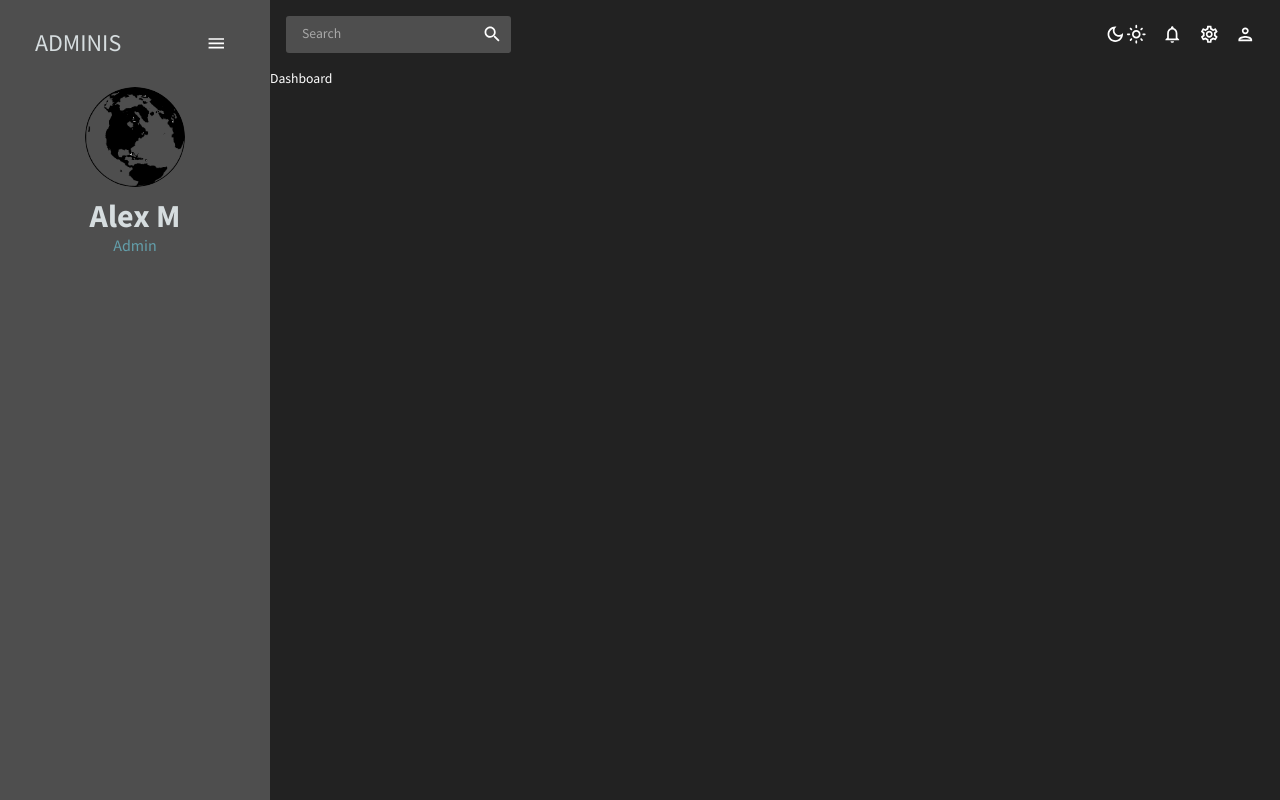
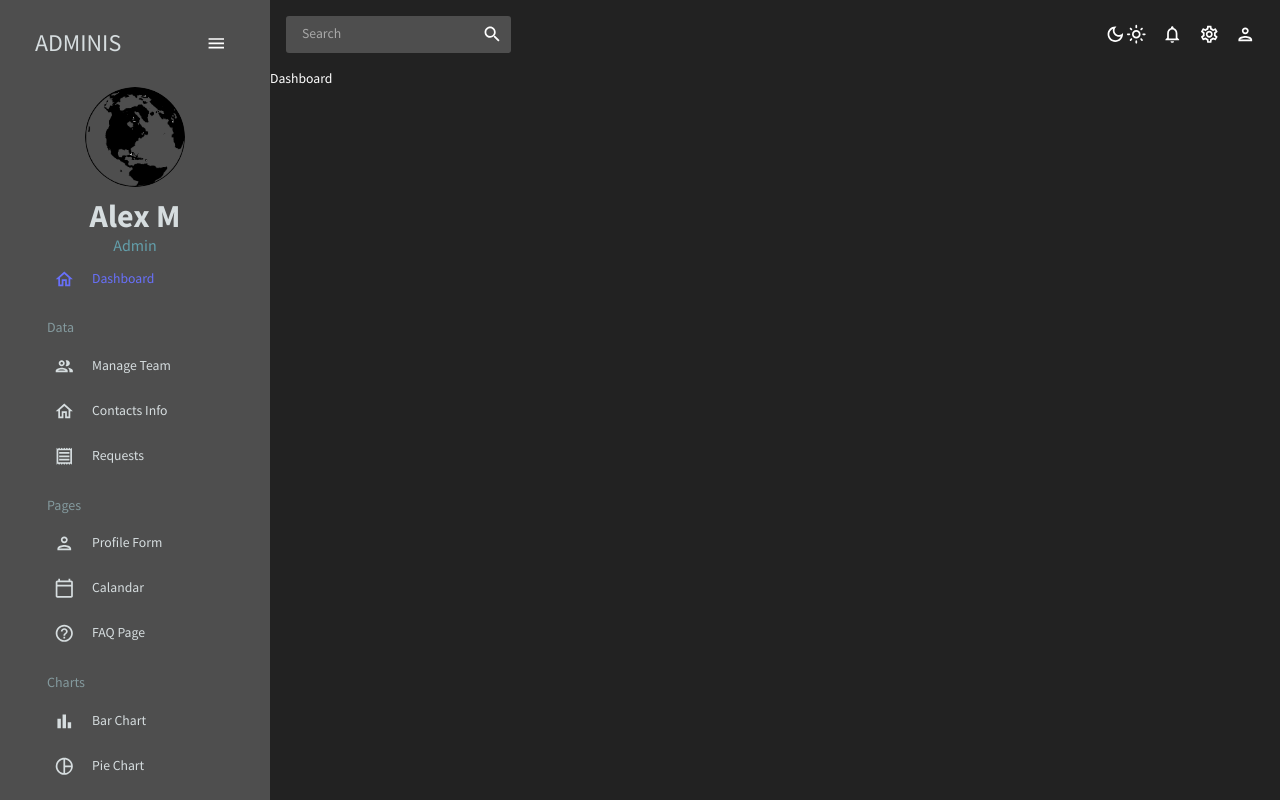
Before and after one commit to AlexIMR0/recycle, a React (Create React App) app: page / in a window 1280 px wide. Built offline with nearby package versions, Linux system fonts and the light colour scheme.

Commit message:
Fixed all the components should be visible now

```diff
--- a/src/scenes/global/Sidebar.jsx
+++ b/src/scenes/global/Sidebar.jsx
@@ -26,10 +26,8 @@ const Item = ({title, to , icon ,  selected, setSelected})=>{
         onClick  = {() => setSelected(title )}
         icon = {icon}
         >
-        <Typography>
-
-        </Typography>
-        <Link/>
+        <Typography>{title}</Typography>
+        <Link to={to}/>
         </MenuItem>
     )
 }
@@ -108,8 +106,95 @@ const Sidebar = () => {
            )}
            {/* Menu items */}
            <Box paddingLeft={isCollapsed ? undefined : "10%"}>
-
-
+            <Item
+            title = "Dashboard"
+            to ="/"
+            icon = {<HomeOutlinedIcon/>}
+            selected = {selected}
+            setSelected = {setSelected}
+            />
+            <Typography
+            variant="h6"
+            color={colors.gray[300]}
+            sx={{m: "15px 0 5px 20px" }}>Data</Typography>
+            <Item
+            title = "Manage Team"
+            to ="/team"
+            icon = {<PeopleOutlinedIcon/>}
+            selected = {selected}
+            setSelected = {setSelected}
+            />
+            <Item
+            title = "Contacts Info"
+            to ="/contacts"
+            icon = {<HomeOutlinedIcon/>}
+            selected = {selected}
+            setSelected = {setSelected}
+            />
+            <Item
+            title = "Requests"
+            to ="/requests"
+            icon = {<ReceiptOutlinedIcon/>}
+            selected = {selected}
+            setSelected = {setSelected}
+            />
+             <Typography
+            variant="h6"
+            color={colors.gray[300]}
+            sx={{m: "15px 0 5px 20px" }}>Pages</Typography>
+            <Item
+            title = "Profile Form"
+            to ="/form"
+            icon = {<PersonOutlinedIcon/>}
+            selected = {selected}
+            setSelected = {setSelected}
+            />
+            <Item
+            title = "Calandar"
+            to ="/calendar"
+            icon = {<CalendarTodayOutlinedIcon/>}
+            selected = {selected}
+            setSelected = {setSelected}
+            />
+            <Item
+            title = "FAQ Page"
+            to ="/faq"
+            icon = {<HelpOutlineOutlinedIcon/>}
+            selected = {selected}
+            setSelected = {setSelected}
+            />
+             <Typography
+            variant="h6"
+            color={colors.gray[300]}
+            sx={{m: "15px 0 5px 20px" }}>Charts</Typography>
+            <Item
+            title = "Bar Chart"
+            to ="/bar"
+            icon = {<BarChartOutlinedIcon/>}
+            selected = {selected}
+            setSelected = {setSelected}
+            />
+            <Item
+            title = "Pie Chart"
+            to ="/pie"
+            icon = {<PieChartOutlineOutlinedIcon/>}
+            selected = {selected}
+            setSelected = {setSelected}
+            />
+            <Item
+            title = "Line"
+            to ="/line"
+            icon = {<TimelineOutlinedIcon/>}
+            selected = {selected}
+            setSelected = {setSelected}
+            />
+            <Item
+            title = "Geo chart"
+            to ="/geography"
+            icon = {<MapOutlinedIcon/>}
+            selected = {selected}
+            setSelected = {setSelected}
+            />
            </Box>
           </Menu>
         </ProSidebar>
--- a/src/scenes/global/Topbar.jsx
+++ b/src/scenes/global/Topbar.jsx
@@ -26,7 +26,6 @@ const Topbar = () => {
     <Box dipslay = "flex" >
     <IconButton onClick={colorMode.toggleColorMode}>
 
-
         {theme.palette.mode === 'dark' ?(
             <DarkModeOutlinedIcon/>
         ):(
--- a/src/theme.js
+++ b/src/theme.js
@@ -120,7 +120,7 @@ export const tokens = (mode) => ({
                 900: "#e0ecee",
 
 
-        }
+        },
     }),
 });
 
@@ -225,4 +225,4 @@ export const ColorModeContext = createContext({
 
     const theme = useMemo(() => createTheme(themeSettings(mode)), [mode]);
     return [theme, colorMode];
-    };
+    }
```
